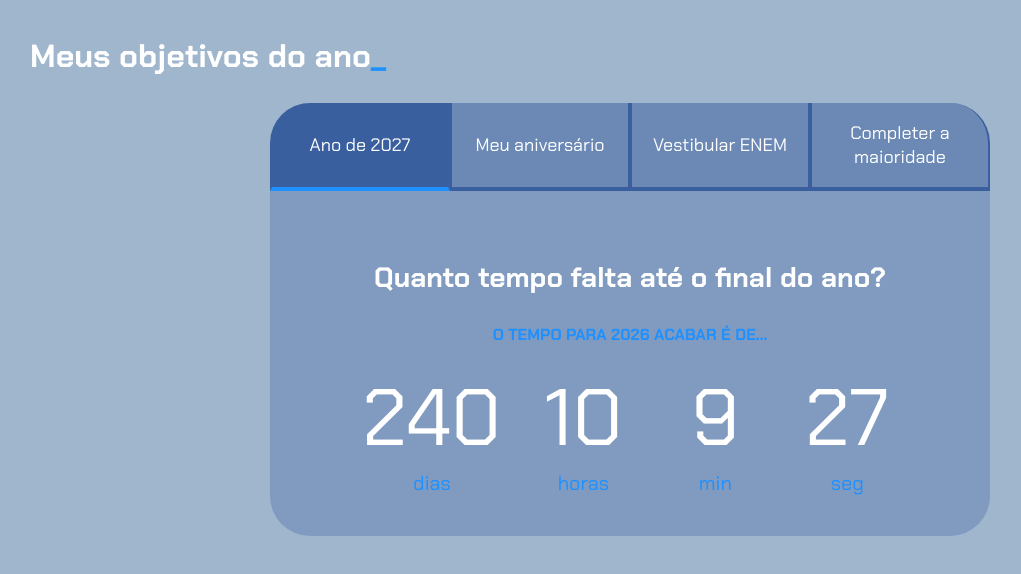
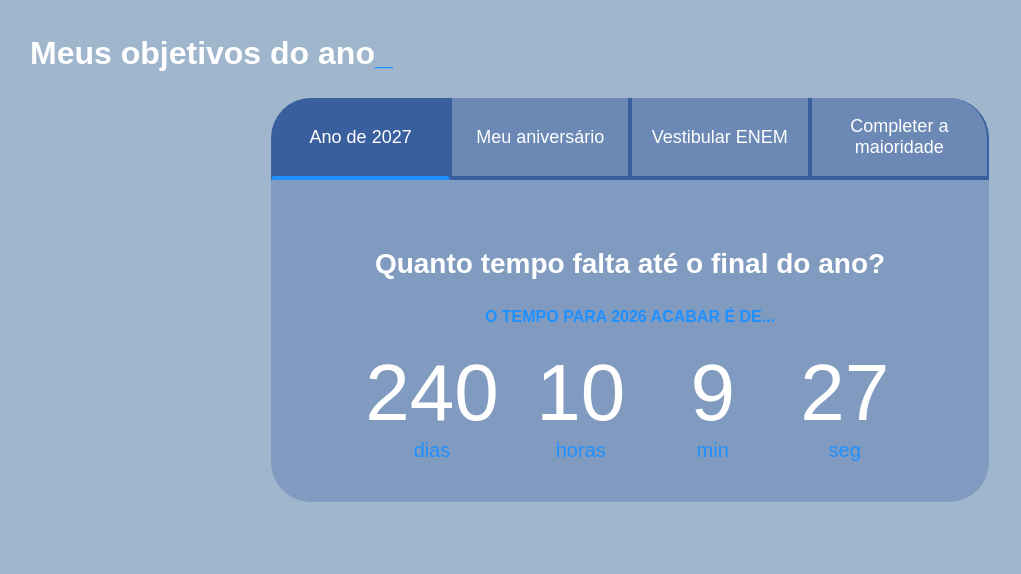
Before and after one commit to 292D2025/projeto-de-vida, a plain HTML site: page index.html in a window 1280 px wide. Shown: the whole page, without its empty margins (10-1031 px from the left). Drawn offline with Linux system fonts and the light colour scheme.

Commit message:
Update style.css

```diff
--- a/style.css
+++ b/style.css
@@ -1,15 +1,12 @@
-@import url('https://fonts.googleapis.com/css2?family=Chakra+Petch:wght@400;700&display=swap');
-
 :root {
-    --cor-de-fundo: #9FB6CD;       /* azul claro para fundo */
-    --azul-escuro: #104E8B;        /* azul escuro principal */
-    --branco: #FFFFFF;              /* letra branca */
-    --botao-ativo: #3A5F9E;        /* azul médio para botão ativo */
-    --botao-inativo: rgba(58, 95, 158, 0.5); /* azul translúcido para botão inativo */
-    --texto-fundo: rgba(58, 95, 158, 0.3);   /* azul transparente para fundo de abas */
-    --azul-destaque: #1E90FF;       /* azul vibrante para destaques */
+    --cor-de-fundo: #9FB6CD;
+    --azul-escuro: #104E8B;
+    --branco: #FFFFFF;
+    --botao-ativo: #3A5F9E;
+    --botao-inativo: rgba(58, 95, 158, 0.5);
+    --texto-fundo: rgba(58, 95, 158, 0.3);
+    --azul-destaque: #1E90FF; /* aqui */
 }
-
 body {
     background-color: var(--cor-de-fundo);
     color: var(--branco);
```
